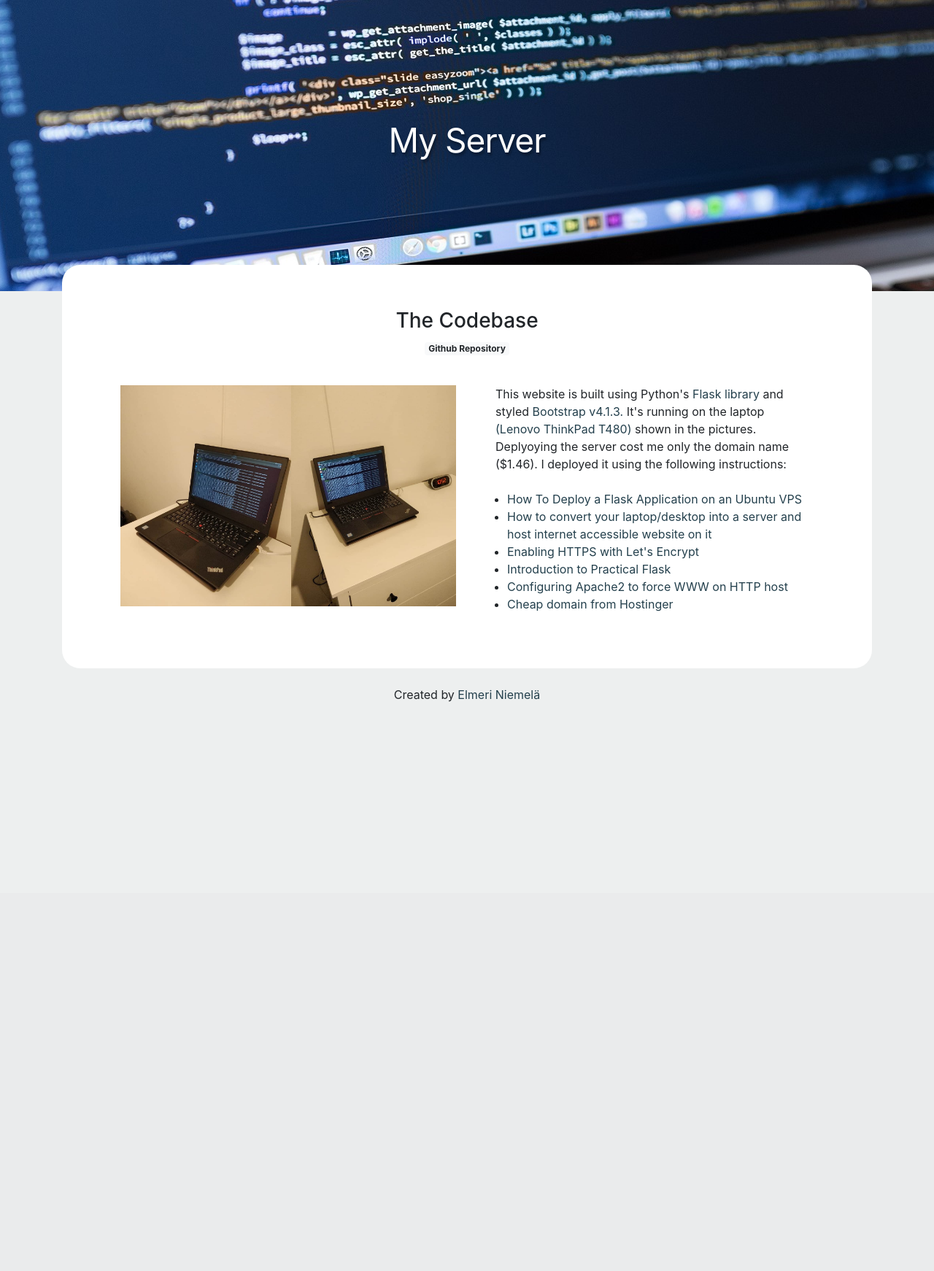
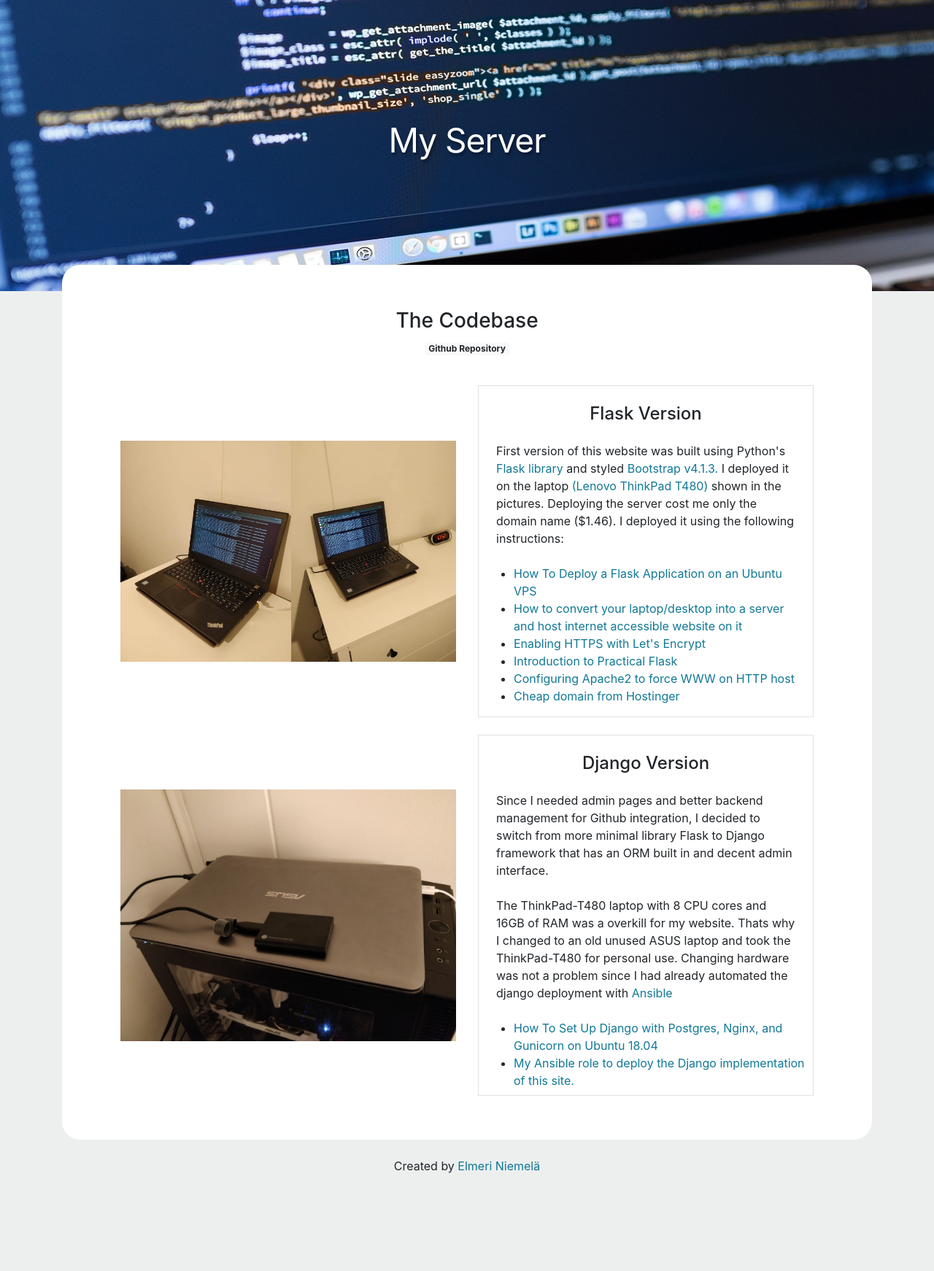
Before and after one commit to elmeriniemela/thecodebase, a Django app: page /my_server/ in a window 1280 px wide. Shown: the part 74-1816 px from the top of the page at 73% size. Before the commit the page ends 1036 px from the top, so only its background shows below. Run offline with Django 3.2, Linux system fonts and the light colour scheme; data that the repository does not hold is empty; some libraries are stand-ins or nearby versions.

Commit message:
Add content on My Server page. Change link color

```diff
--- a/django_thecodebase/settings.py
+++ b/django_thecodebase/settings.py
@@ -93,6 +93,7 @@
     # Development settings
     ALLOWED_HOSTS = [
         '127.0.0.1',
+        'localhost',
     ]
     LOGGING = {
         'version': 1,
--- a/main/static/main/css/main.css
+++ b/main/static/main/css/main.css
@@ -1,5 +1,5 @@
 body {background-color: #edefef; padding-top: 72.5px; }
-a { text-decoration: none; color: #24404d; -webkit-transition: all 0.3s; -moz-transition: all 0.3s; transition: all 0.3s; }
+a { text-decoration: none; color: #107896; -webkit-transition: all 0.3s; -moz-transition: all 0.3s; transition: all 0.3s; }
 a:focus, a:hover { text-decoration: none; color: #f85759; }
 
 
--- a/main/templates/main/my_server.html
+++ b/main/templates/main/my_server.html
@@ -15,21 +15,23 @@
             <a href="https://github.com/thecodebasesite/thecodebase" class="badge badge-light ">Github Repository</a>
         </p>
     </div>
-    <div class="row">
+    <div class="row align-items-center justify-content-center">
         <div class="col-lg-6 col-md-12 mt-4">
-            <img src="{% static 'main/images/server_combined.jpg' %}" class="img-fluid float-center" alt="Responsive image"/>
+            <img src="{% static 'main/images/thinkpad_laptop.jpg' %}" class="img-fluid float-center" alt="Responsive image"/>
         </div>
-        <div class="col-lg-6 col-md-12">
+        <div class="col-lg-6 col-md-12 mt-4">
+            <div class="border">
+            <h4 class="text-center mt-4">Flask Version</h4>
             <p class="m-4">
-                This website is built using Python's
+                First version of this website was built using Python's
                 <a href="http://flask.pocoo.org/">Flask library</a>
                 and styled
                 <a href="https://getbootstrap.com/docs/4.1/getting-started/introduction/">Bootstrap v4.1.3.</a>
-                It's  running on the laptop
+                I deployed it on the laptop
                 <a href="https://www.lenovo.com/fi/fi/laptops/thinkpad/t-series/ThinkPad-T480/p/22TP2TT4800">(Lenovo ThinkPad T480)</a>
-                    shown in the pictures. Deplyoying the server cost me only the domain name ($1.46).
+                    shown in the pictures. Deploying the server cost me only the domain name ($1.46).
                     I deployed it using the following instructions:
-                <ul class="text-left">
+                <ul class="text-left m-2">
                     <li>
                         <a href="https://www.digitalocean.com/community/tutorials/how-to-deploy-a-flask-application-on-an-ubuntu-vps">
                             How To Deploy a Flask Application on an Ubuntu VPS
@@ -63,6 +65,39 @@
                 </ul>
             </p>
         </div>
+        </div>
+    </div>
+    <div class="row align-items-center justify-content-center">
+        <div class="col-lg-6 col-md-12 mt-4">
+            <img src="{% static 'main/images/asus_laptop.jpg' %}" class="img-fluid float-center" alt="Responsive image"/>
+        </div>
+        <div class="col-lg-6 col-md-12 mt-4">
+            <div class="border">
+            <h4 class="text-center mt-4">Django Version</h4>
+            <p class="m-4">
+                Since I needed admin pages and better backend management for Github integration,
+                I decided to switch from more minimal library Flask to Django framework that has an ORM built in and decent admin interface.
+            </p>
+            <p class="m-4">
+                The ThinkPad-T480 laptop with 8 CPU cores and 16GB of RAM was a overkill for my website.
+                Thats why I changed to an old unused ASUS laptop and took the ThinkPad-T480 for personal use.
+                Changing hardware was not a problem since I had already automated the django deployment with
+                <a href="https://www.ansible.com/">Ansible</a>
+            </p>
+            <ul class="text-left m-2">
+                <li>
+                    <a href="https://www.digitalocean.com/community/tutorials/how-to-set-up-django-with-postgres-nginx-and-gunicorn-on-ubuntu-18-04">
+                        How To Set Up Django with Postgres, Nginx, and Gunicorn on Ubuntu 18.04
+                    </a>
+                </li>
+                <li>
+                    <a href="https://github.com/thecodebasesite/ansible-django">
+                        My Ansible role to deploy the Django implementation of this site.
+                    </a>
+                </li>
+            </ul>
+        </div>
+        </div>
     </div>
 </div>
 {% endblock %}
```
Also changed, not shown: main/static/main/images/asus_laptop.jpg (added), main/static/main/images/thinkpad_laptop.jpg (renamed from main/static/main/images/server_combined.jpg).
